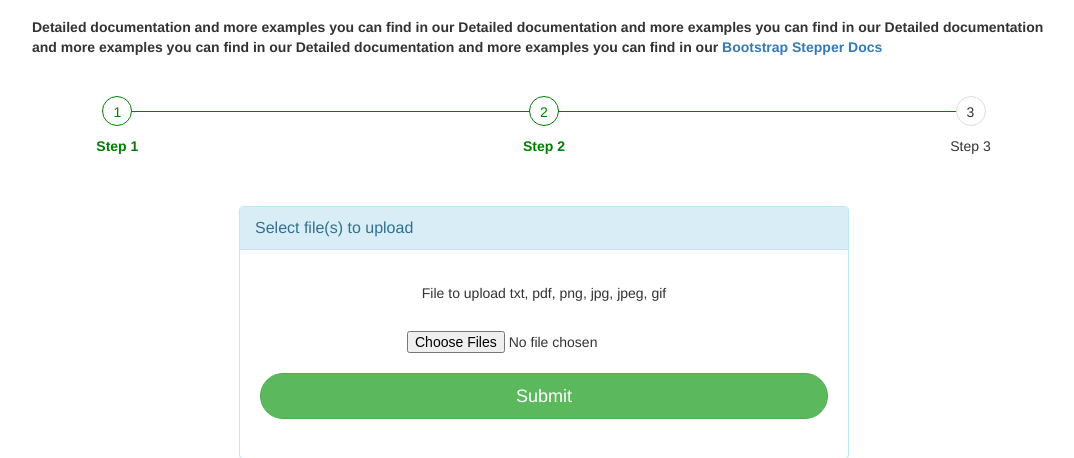
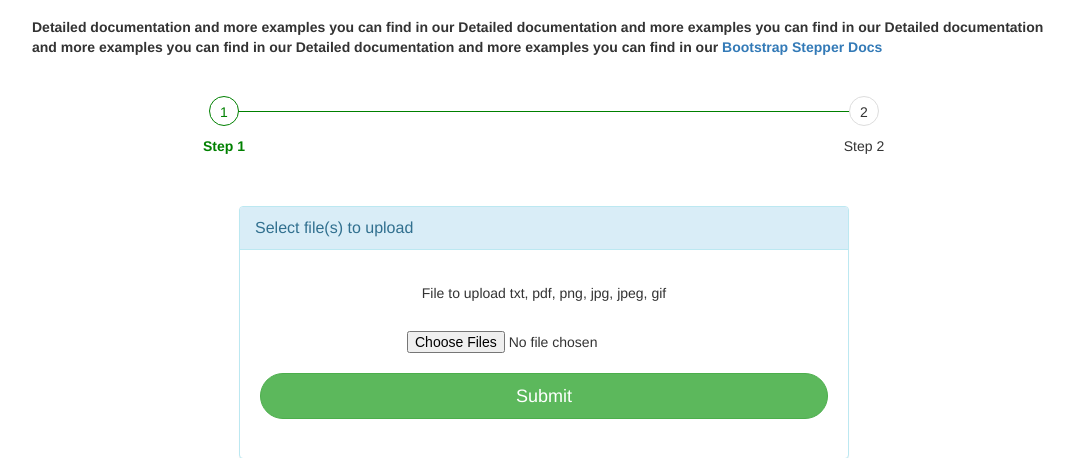
Before and after one commit to 7zllco/MaliciousPDFDetect, a Flask app: page /upload in a window 1280 px wide. Shown: the part 183-641 px from the top of the page, without its empty margins (96-1170 px from the left). Run offline with Flask 2, Linux system fonts and the light colour scheme; some libraries are stand-ins or nearby versions.

Commit message:
change step

```diff
--- a/templates/upload.html
+++ b/templates/upload.html
@@ -18,7 +18,7 @@
             .progressbar li{
                 list-style-type: none;
                 float:left;
-                width:33.33%;
+                width:50%;
                 position:relative;
                 text-align:center;
             }
@@ -83,8 +83,7 @@
     <div class="containter">
         <ui class="progressbar">
             <li class="active" style="color:green"><strong>Step 1</strong></li>
-            <li class="active" style="color:green"><strong style="color:green">Step 2</strong></li>
-            <li>Step 3</li>
+            <li>Step 2</li>
         </ui>
     </div>
 
```
